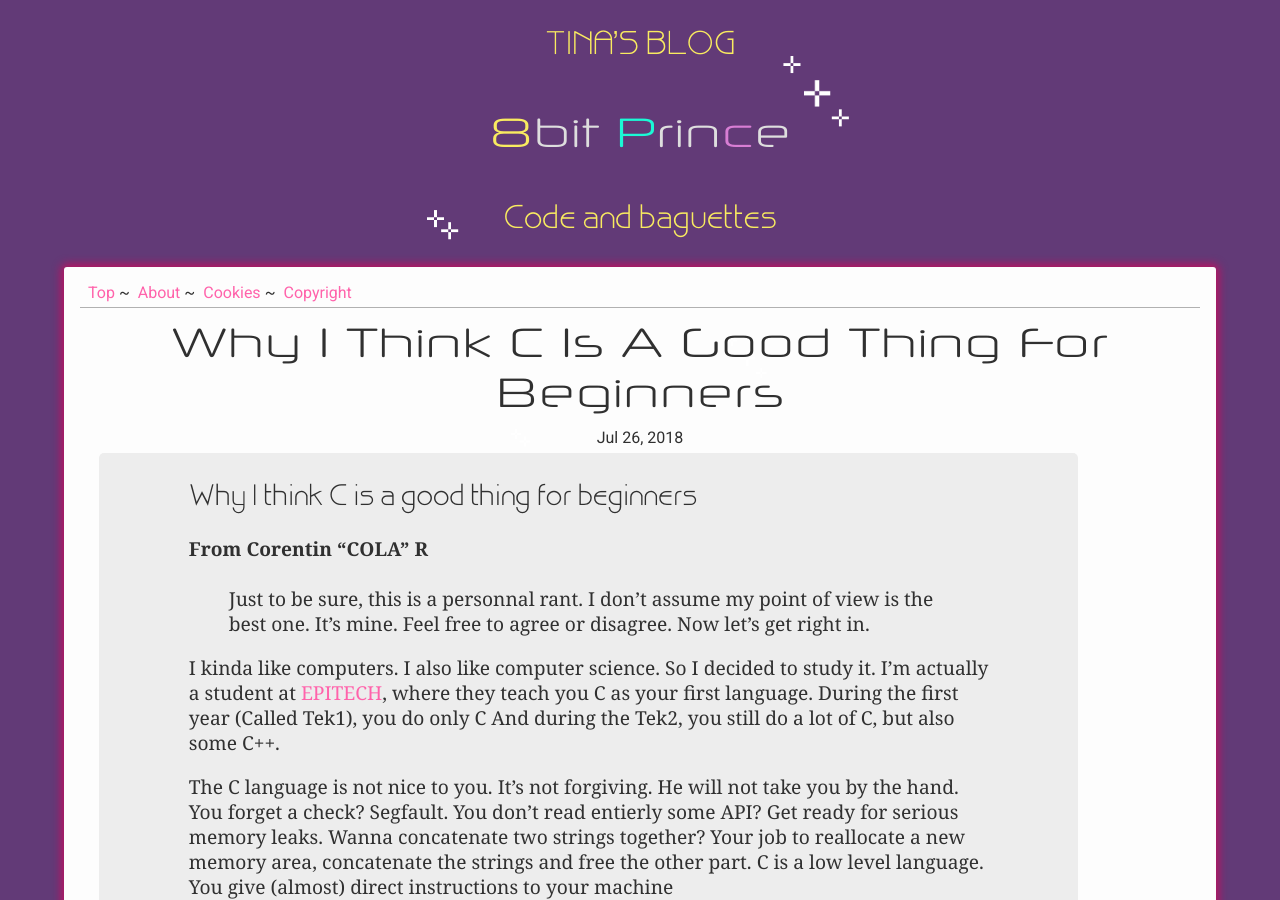
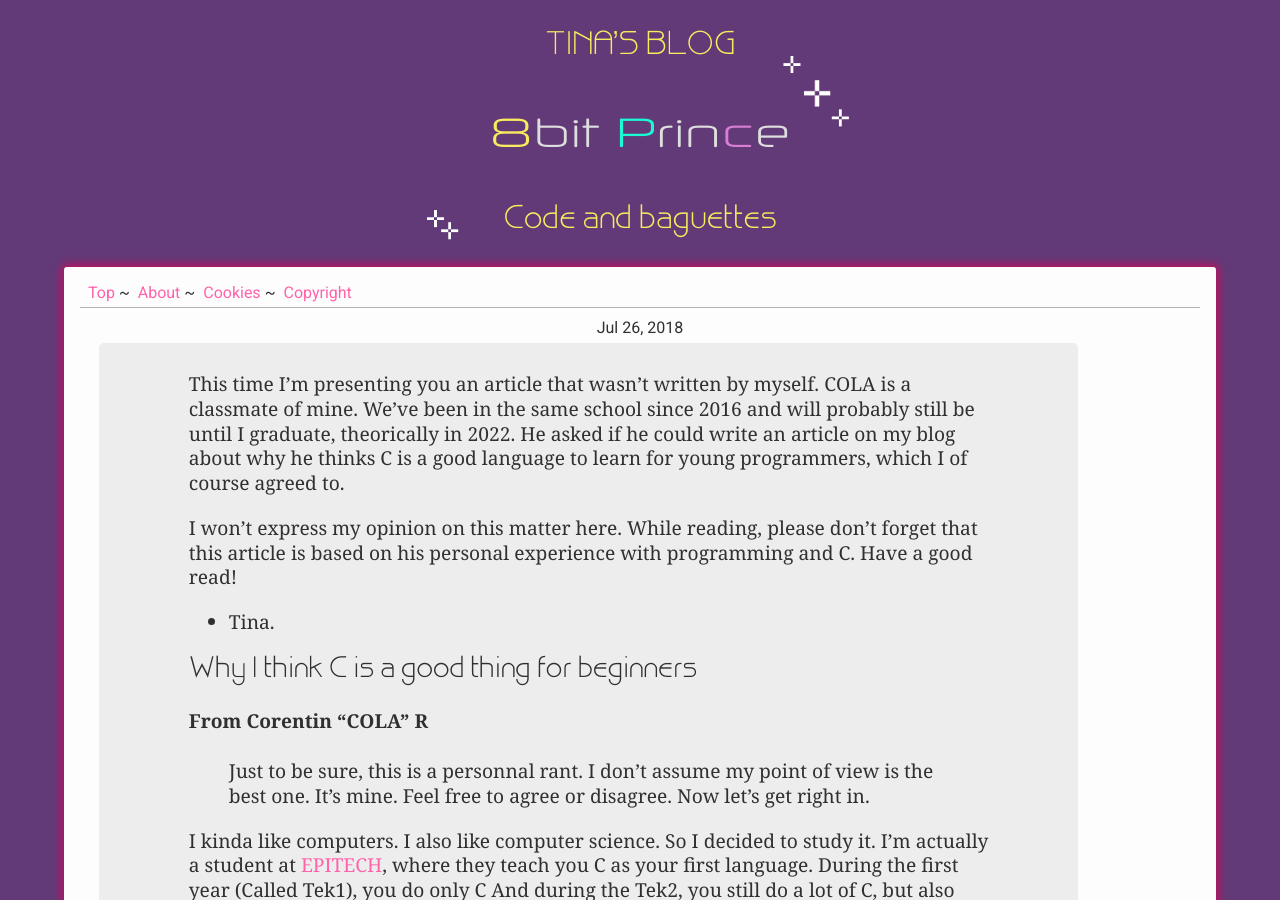
Before and after one commit to Tina-otoge/blog, a Jekyll site: the page built from _posts/2018-07-26-why-C-is-good-for-beginners.markdown, in a window 1280 px wide and 900 px high. Built offline with Jekyll 4.4.1, drawn with Linux system fonts in a browser that asks for light colours; our own code applies the rules of GitHub Pages for plain Markdown files.

Commit message:
Add introduction header, jekyll meta and change filename

```diff
--- a/_posts/2018-07-26-Why-I-think-C-is-a-good-thing-for-beginners.markdown
+++ b/_posts/2018-07-26-why-C-is-good-for-beginners.markdown
@@ -1,3 +1,24 @@
+---
+layout: post
+title: "Why I think C is a good thing for beginners
+date: 2018-07-26 00:56:00 +0100
+author: COLAMAroro
+tags: programming opinion guest
+
+---
+
+This time I'm presenting you an article that wasn't written by myself. COLA is
+a classmate of mine. We've been in the same school since 2016 and will probably
+still be until I graduate, theorically in 2022. He asked if he could write an
+article on my blog about why he thinks C is a good language to learn for young
+programmers, which I of course agreed to.
+
+I won't express my opinion on this matter here. While reading, please don't
+forget that this article is based on his personal experience with programming
+and C. Have a good read!
+
+- Tina.
+
 # Why I think C is a good thing for beginners
 
 #### From Corentin "COLA" R
```
